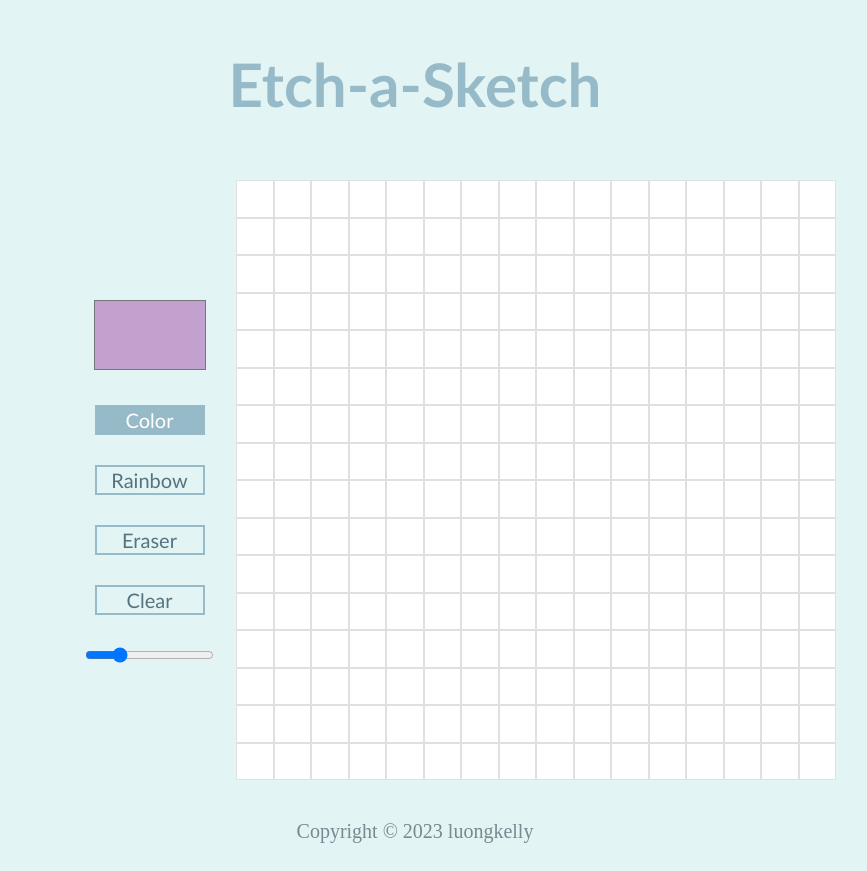
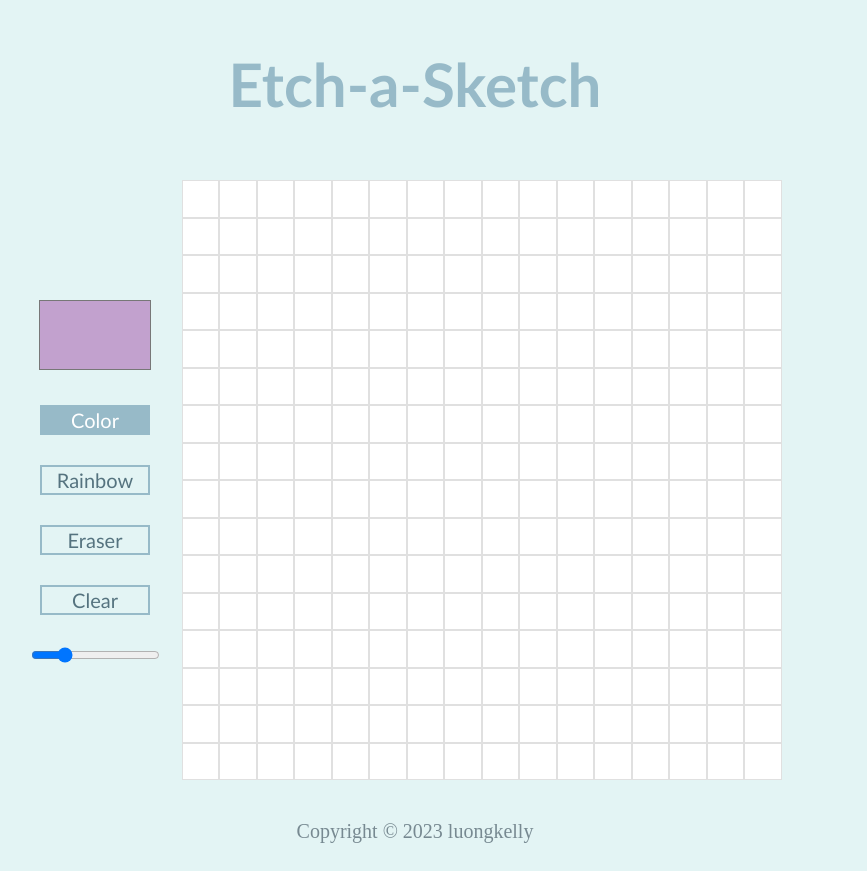
Before and after one commit to luongkelly/etch-a-sketch, a plain HTML site: page index.html in a window 1280 px wide. Both pictures are taken after a click on the button "Color". Shown: the whole page, without its empty margins (225-1092 px from the left). Drawn offline with Linux system fonts and the light colour scheme.

Commit message:
Bug fixes

```diff
--- a/etch.js
+++ b/etch.js
@@ -70,22 +70,32 @@ function createGrid(size) {
     grid.style.gridTemplateColumns = `repeat(${size}, 1fr)`;
     grid.style.gridTemplateRows = `repeat(${size}, 1fr)`;
 
+    let isMouseDown = false;
+        document.addEventListener('mouseup', () => {
+            isMouseDown = false;
+        })
+
+        document.addEventListener('mousedown', () => {
+            isMouseDown = true;
+        });
+
     for (let i = 0; i < currentSize * currentSize; i++) {
         colorBtn.classList.add('active');
         const gridCell = document.createElement('div');
         gridCell.classList.add('grid-cell');
+
         gridCell.addEventListener('mouseover', () => {
-            if (!eraserMode && !rainbowMode) {
-                gridCell.style.backgroundColor = currentColor;
-            }
-            else if (rainbowMode && !eraserMode) {
-                const r = Math.floor(Math.random() * 256)
-                const g = Math.floor(Math.random() * 256)
-                const b = Math.floor(Math.random() * 256)
-                gridCell.style.backgroundColor = `rgb(${r}, ${g}, ${b})`;
-            }
-            else {
-                gridCell.style.backgroundColor = eraserColor;
+            if (isMouseDown) {
+                if (!eraserMode && !rainbowMode) {
+                    gridCell.style.backgroundColor = currentColor;
+                } else if (rainbowMode && !eraserMode) {
+                    const r = Math.floor(Math.random() * 256);
+                    const g = Math.floor(Math.random() * 256);
+                    const b = Math.floor(Math.random() * 256);
+                    gridCell.style.backgroundColor = `rgb(${r}, ${g}, ${b})`;
+                } else {
+                    gridCell.style.backgroundColor = eraserColor;
+                }
             }
         })
         grid.appendChild(gridCell);
--- a/index.html
+++ b/index.html
@@ -7,6 +7,7 @@
   </head>
 
   <body>
+    <div class = "everything">
       <div class = "header">
           <h1>Etch-a-Sketch</h1>
       </div>
@@ -25,6 +26,7 @@
       <div class = "copyright">
           <p>Copyright © 2023 luongkelly</p>
       </div>
+    </div>
   </body>
   <script src="etch.js" defer ></script>
   </html>
--- a/style.css
+++ b/style.css
@@ -1,11 +1,18 @@
 html {
     background-color: #E3F4F4;
+}
+
+body {
+    display: flex;
+    justify-content: center;
+    align-items: center;
 }
 
 .header {
     display: flex;
     flex-direction: row;
     justify-content: center;
+    align-items: center;
     color: #97bac8;
     font-size: 30px;
     font-family: 'Gill Sans', 'Gill Sans MT', Calibri, 'Trebuchet MS', sans-serif;
@@ -13,7 +20,7 @@ html {
 
 .container {
     display: flex;
-    justify-content: flex-start;
+    justify-content: center;
     align-items: center;
 }
 
@@ -22,7 +29,6 @@ html {
     flex-direction: column;
     justify-content: center;
     align-items: center;
-    padding-left: 300px;
     gap: 30px;
 }
 
@@ -60,6 +66,7 @@ button {
 }
 
 .grid {
+    flex: 1;
     display: grid;
     width: 600px;
     height: 600px;
```
Lines whose indentation alone changed are shown as unchanged.
